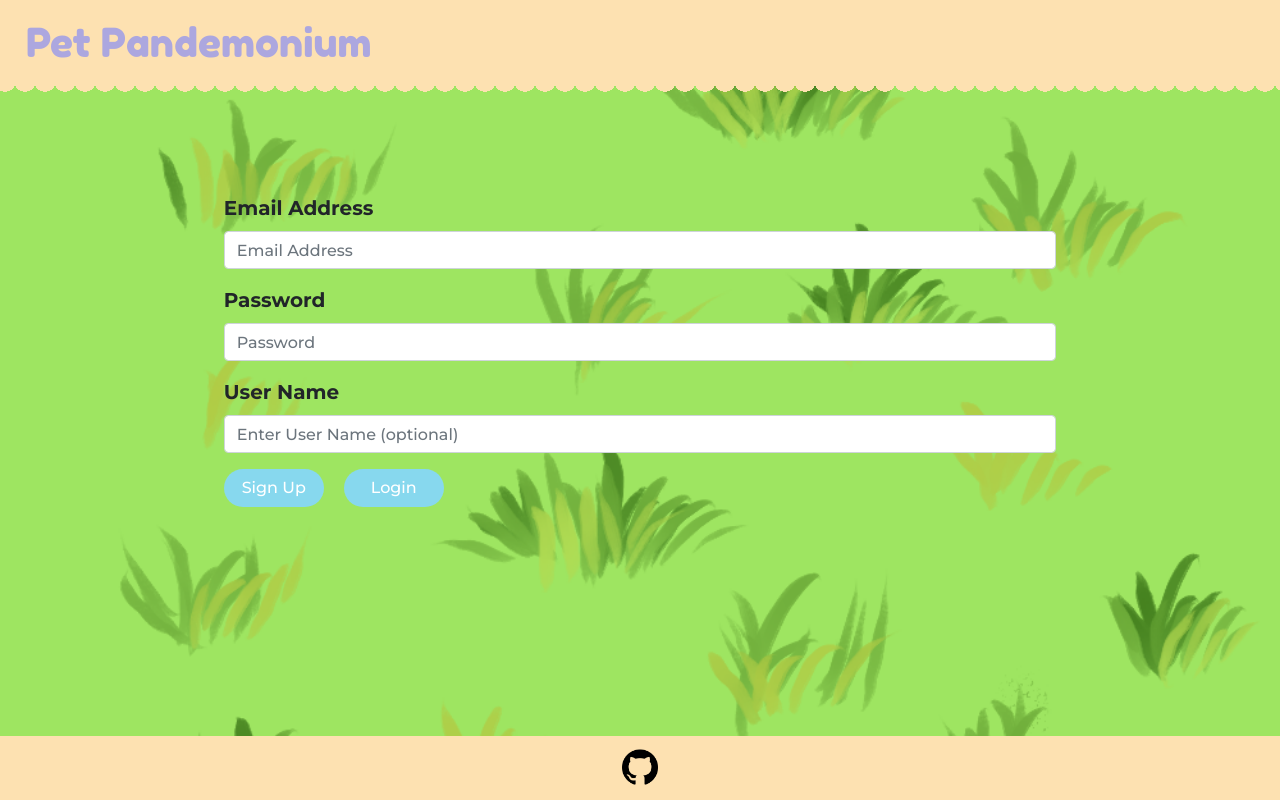
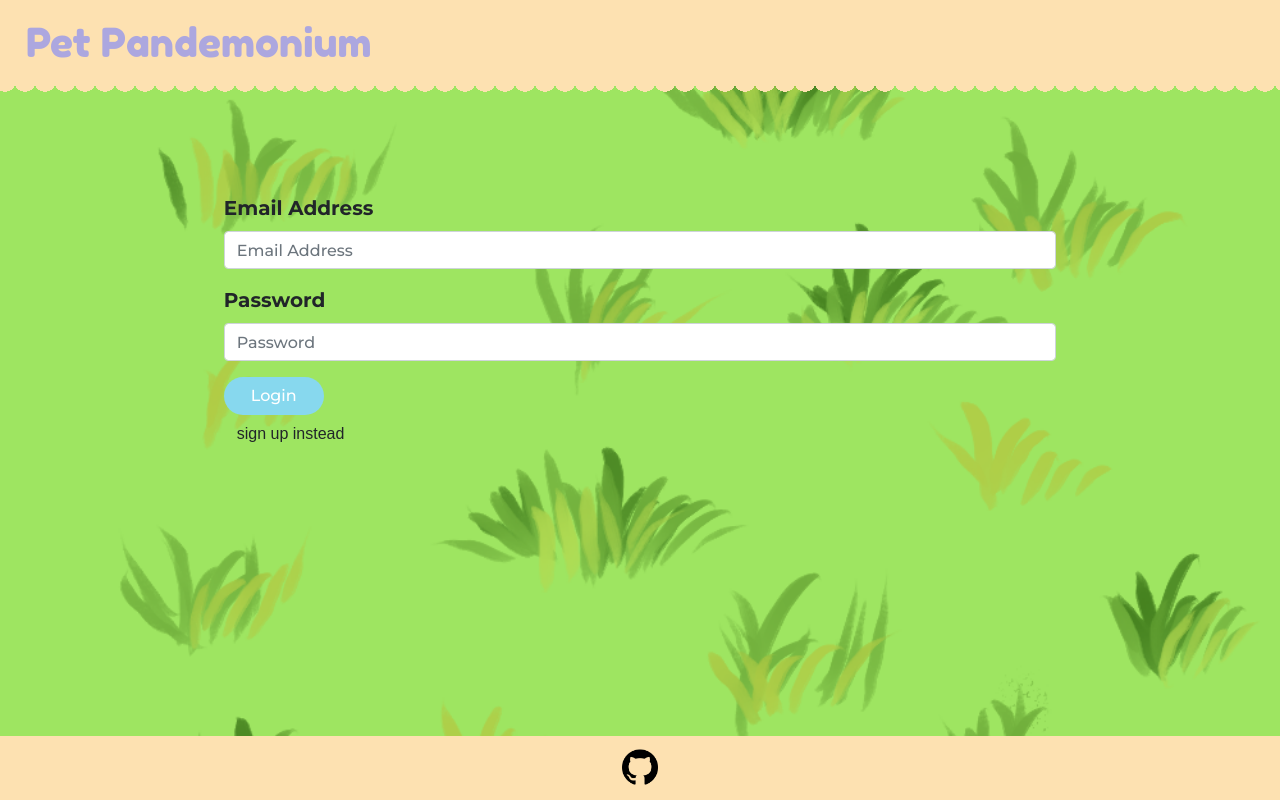
Before and after one commit to carlypeyton/Pet-Pandemonium, a React (Create React App) app in the folder client/: page / in a window 1280 px wide. Built offline with nearby package versions, Linux system fonts and the light colour scheme; no server answers; a web font is replaced by a local one.

Commit message:
login now toggles for sign up?

```diff
--- a/client/src/components/Form/Form.js
+++ b/client/src/components/Form/Form.js
@@ -1,4 +1,4 @@
-import React, { useRef } from "react";
+import React, { useRef, useState } from "react";
 import { Redirect } from "react-router-dom";
 import "./Form.css";
 import { useUserContext } from "../../utils/UserState";
@@ -6,6 +6,7 @@ import { useUserContext } from "../../utils/UserState";
 import axios from "axios";
 
 function Form() {
+  const [isLogin, setIsLogin] = useState(true);
   const [state, dispatch] = useUserContext();
 
   const nameRef = useRef();
@@ -44,6 +45,7 @@ function Form() {
           .then(data => {
             console.log(data);
             dispatch({ type: "CREATE_USER", data: data });
+            setIsLogin(true);
           });
       })
       .catch(error => {
@@ -76,6 +78,19 @@ function Form() {
             ref={passwordRef}
           ></input>
         </div>
+        {isLogin ? (
+          <div>
+            <button
+              type="submit"
+              className="btn"
+              id="login-button"
+              onClick={logIn}
+            >
+              Login
+            </button>
+          </div>
+        ) : (
+          <div>
             <div className="form-group">
               <label>User Name</label>
               <input
@@ -94,10 +109,18 @@ function Form() {
             >
               Sign Up
             </button>
-        <button type="submit" className="btn" id="login-button" onClick={logIn}>
-          Login
+          </div>
+        )}
+        <button
+          className="btn"
+          id="change-login"
+          onClick={event => {
+            event.preventDefault();
+            setIsLogin(!isLogin);
+          }}
+        >
+          {isLogin ? "sign up instead" : "go to login"}
         </button>
-        {state.email ? <div>{state.email}</div> : ""}
       </form>
     );
   }
```
Lines whose indentation alone changed are shown as unchanged.
